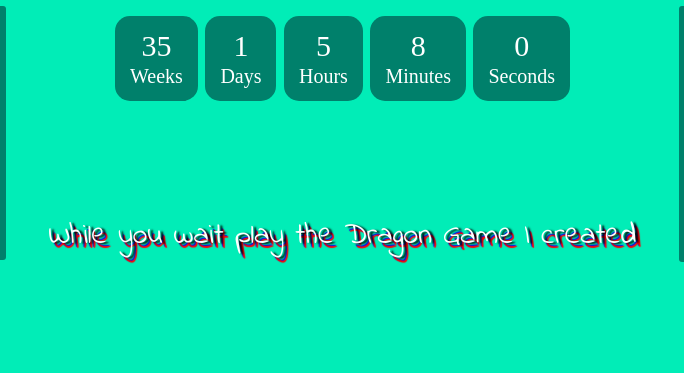
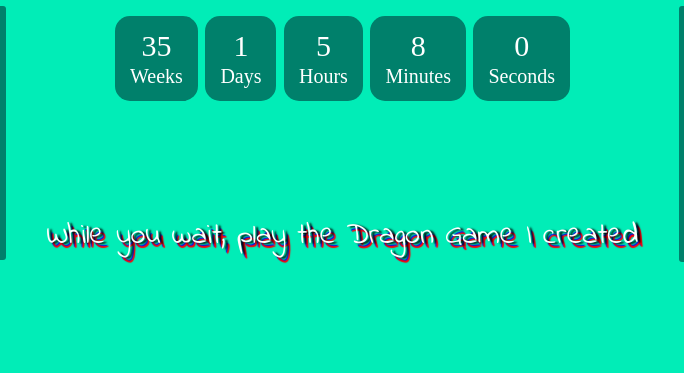
Before and after one commit to sikB/Election-Counter, a plain HTML site: page Election/index.html in a window 1280 px wide. Shown: the part 120-493 px from the top of the page, 323-1007 px from the left. Drawn offline with Linux system fonts and the light colour scheme.

Commit message:
Clean up
cleaned up the unnecessary comments and adjustments

```diff
--- a/Election/Election.css
+++ b/Election/Election.css
@@ -245,7 +245,6 @@ h3{
 #explosion{
 	width: 100%;
 	display: inline-block;
-	/*background-color: black;*/
 	margin-top: -10%;
 }
 
--- a/Election/index.html
+++ b/Election/index.html
@@ -58,7 +58,7 @@
 
 
 
-	<h3 id="h3" style="visibility: visible;">While you wait play the Dragon Game I created</h3>
+	<h3 id="h3" style="visibility: visible;">While you wait, play the Dragon Game I created</h3>
 	<div id="play-dragon-game" style="visibility: visible;">
 		<button onclick="showDragonGame();">Press to Play the Dragon!</button>
 	<div id="stop-dragon-game" style="visibility: visible;">
@@ -72,7 +72,6 @@
 	<div id="the-fight">
 
 	<h1 id="wild-dragon">A Wild Dragon Appeared!!</h1>
-	<!-- <h1 id="coward" style="visibility: hidden;">You're a coward!!</h1> -->
 
 	<progress id="yourhealth" value = "100" max= "100"></progress>
 	<p class="health-bar">This is your health bar. Everytime you get <span>snake eyes</span>you will lose 30 points! If you roll a total of 6 the <span>Dragon</span> will lose 80 points!</p>
@@ -84,39 +83,25 @@
 		<div class="dragon">
 			<img id="dragon" src="dice.roller/dice-img/dragon-2.png">
 
-			<!-- <div class="whimp">
-				<img id="whimp1" src="dice.roller/dice-img/fleeing.png" > -->
-
 
 				<div id="dice">
 					<img src="dice.roller/dice-img/d1.gif" name="myDie1">
 					<img src="dice.roller/dice-img/d1.gif" name="myDie2">
 
 				<div class="button">
-					<!-- <button onclick="runForYourLife();">Run For Your Life!</button> -->
 					<button onclick="throwDie();">Roll The Dice to battle the Dragon!</button>
-
-
-					<!-- <script type="text/javascript" src="Dragon.Game.js"></script>  -->
 
 				</div>
 
 				</div>
 			</div>
 		</div>
+	</div>
 </div>
-	</div>
-
-
 
 </div>
 
-
-
-
-
-
-	</div>
+</div>
 <div id="explosion" style="visibility: hidden;">
 <img src="giphy(2).gif" >
 <img src="giphy(2).gif" >
```
Also changed, not shown: Election/Election.js (+2 -74 lines).
